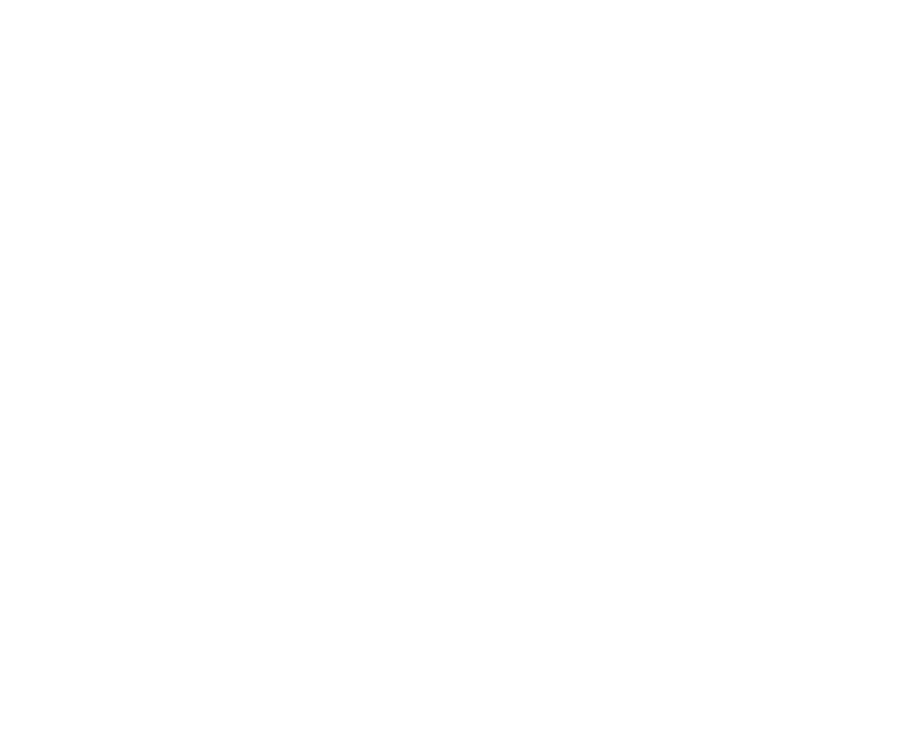
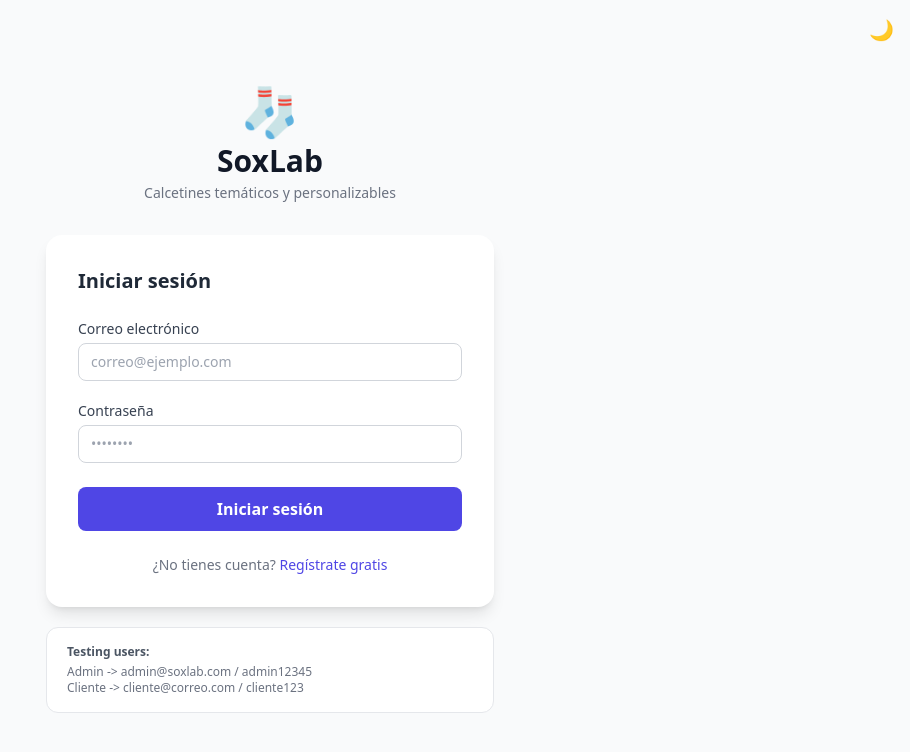
Before and after one commit to LexterDev/DTW135-ProyectoFinal__Gestion-de-pedidos, a plain HTML site: page login.html in a window 1280 px wide. Shown: the whole page, without its empty margins (370-1280 px from the left). Drawn offline with nearby package versions, Linux system fonts and the light colour scheme.

Commit message:
feat(ui): maqueta login.html con validaciones visuales en formulario
- Construye estructura base del formulario usando Tailwind CSS
- Agrega estados y validaciones visuales para los inputs (correo/password)
- Integra toggle para soporte de modo oscuro
- Incluye hint temporal de credenciales para usuarios de prueba

```diff
--- a/login.html
+++ b/login.html
@@ -1,11 +1,94 @@
 <!DOCTYPE html>
-<html lang="en">
+<html lang="es">
 <head>
-    <meta charset="UTF-8">
-    <meta name="viewport" content="width=device-width, initial-scale=1.0">
-    <title>Iniciar sesión - SoxLab</title>
+  <meta charset="UTF-8">
+  <meta name="viewport" content="width=device-width, initial-scale=1.0">
+  <title>Login - SoxLab</title>
+
+  <!-- validacion del dark mode -->
+  <script>if(localStorage.getItem('soxlab_dark')==='1') document.documentElement.classList.add('dark');</script>
+
+  <script src="https://cdn.tailwindcss.com"></script>
+  <link rel="stylesheet" href="css/custom.css">
 </head>
-<body>
+<body class="min-h-screen bg-gray-50 flex items-center justify-center p-4">
+
+  <!-- toggle oscuro -->
+  <button class="btn-dark-toggle fixed top-4 right-4 text-xl text-gray-400 hover:text-indigo-600 transition-colors z-50" title="Dark mode">🌙</button>
+
+  <div class="w-full max-w-md">
+
+    <!-- logo / branding -->
+    <div class="text-center mb-8">
+      <span class="text-5xl" role="img" aria-label="sock">🧦</span>
+      <h1 class="text-3xl font-bold text-gray-900 mt-2">SoxLab</h1>
+      <p class="text-sm text-gray-500 mt-1">Calcetines temáticos y personalizables</p>
+    </div>
+
+    <!-- card login -->
+    <div class="bg-white rounded-2xl shadow-lg p-8">
+      <h2 class="text-xl font-semibold text-gray-800 mb-6">Iniciar sesión</h2>
+
+      <form id="form-login" novalidate class="flex flex-col gap-5">
+
+        <!-- input correo -->
+        <div class="flex flex-col gap-1">
+          <label for="login-email" class="text-sm font-medium text-gray-700">Correo electrónico</label>
+          <input
+            id="login-email"
+            type="email"
+            autocomplete="email"
+            placeholder="correo@ejemplo.com"
+            class="rounded-lg border border-gray-300 px-3 py-2 text-sm focus:outline-none focus:ring-2 focus:ring-indigo-500 focus:border-transparent disabled:bg-gray-100"
+          >
+          <span data-error="email" class="hidden text-xs text-red-600"></span>
+        </div>
+
+        <!-- input password -->
+        <div class="flex flex-col gap-1">
+          <label for="login-password" class="text-sm font-medium text-gray-700">Contraseña</label>
+          <input
+            id="login-password"
+            type="password"
+            autocomplete="current-password"
+            placeholder="••••••••"
+            class="rounded-lg border border-gray-300 px-3 py-2 text-sm focus:outline-none focus:ring-2 focus:ring-indigo-500 focus:border-transparent disabled:bg-gray-100"
+          >
+          <span data-error="password" class="hidden text-xs text-red-600"></span>
+        </div>
+
+        <!-- btn submit -->
+        <button type="submit" class="mt-1 w-full bg-indigo-600 hover:bg-indigo-700 disabled:opacity-60 disabled:cursor-not-allowed text-white font-semibold rounded-lg py-2.5 transition-colors duration-200">
+          Iniciar sesión
+        </button>
+
+      </form>
+
+      <p class="text-center text-sm text-gray-500 mt-6">
+        ¿No tienes cuenta? <a href="registro.html" class="text-indigo-600 hover:underline font-medium">Regístrate gratis</a>
+      </p>
+    </div>
+
+    <!-- usuarios de prueba -->
+    <div class="mt-5 rounded-xl border border-gray-200 bg-white px-5 py-4 text-xs text-gray-500">
+      <p class="font-semibold text-gray-600 mb-1">Testing users:</p>
+      <p>Admin -> admin@soxlab.com / admin12345</p>
+      <p>Cliente -> cliente@correo.com / cliente123</p>
+    </div>
+
+  </div>
+
+  <!-- scripts y modulos -->
+  <script type="module" src="js/app.js"></script>
+
+  <script type="module">
+    // inits
+    import uiLogin from './js/modules/uiLogin.js';
+    import darkMode from './js/modules/darkMode.js';
+
+    darkMode.init();
+    uiLogin.initLogin();
+  </script>
 
 </body>
 </html>
```
